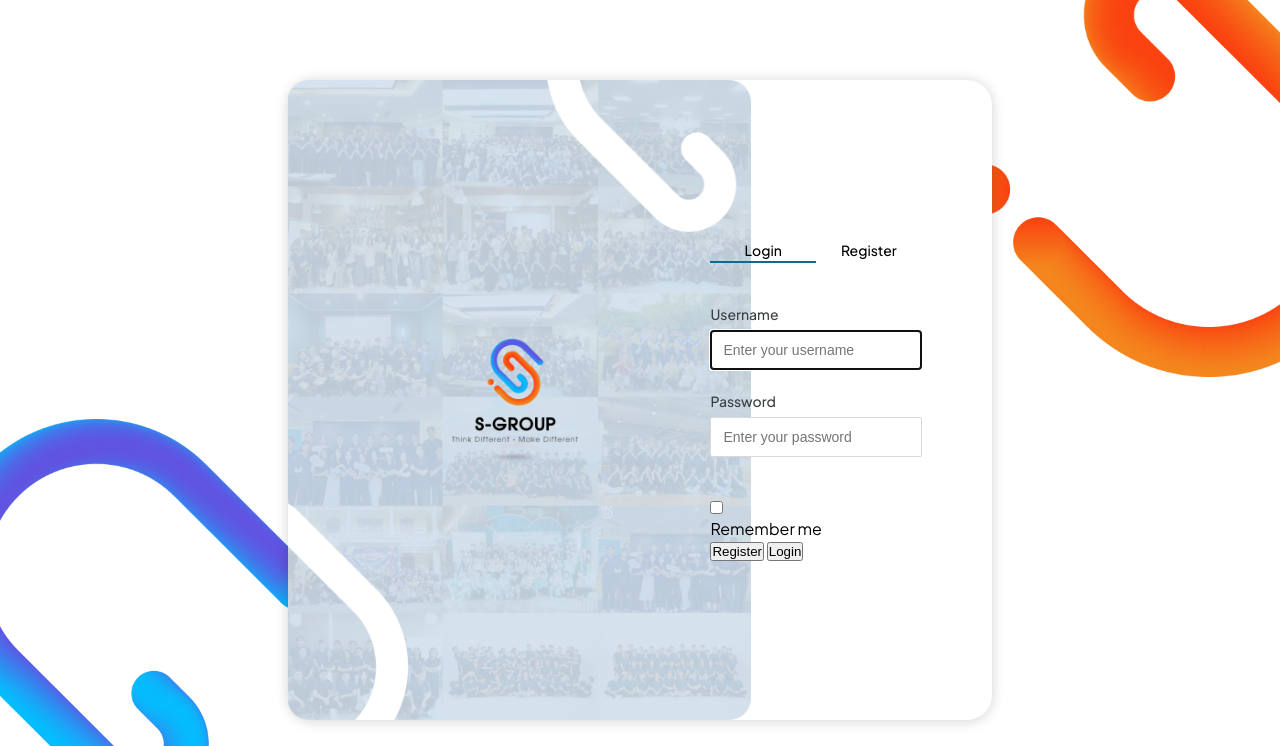
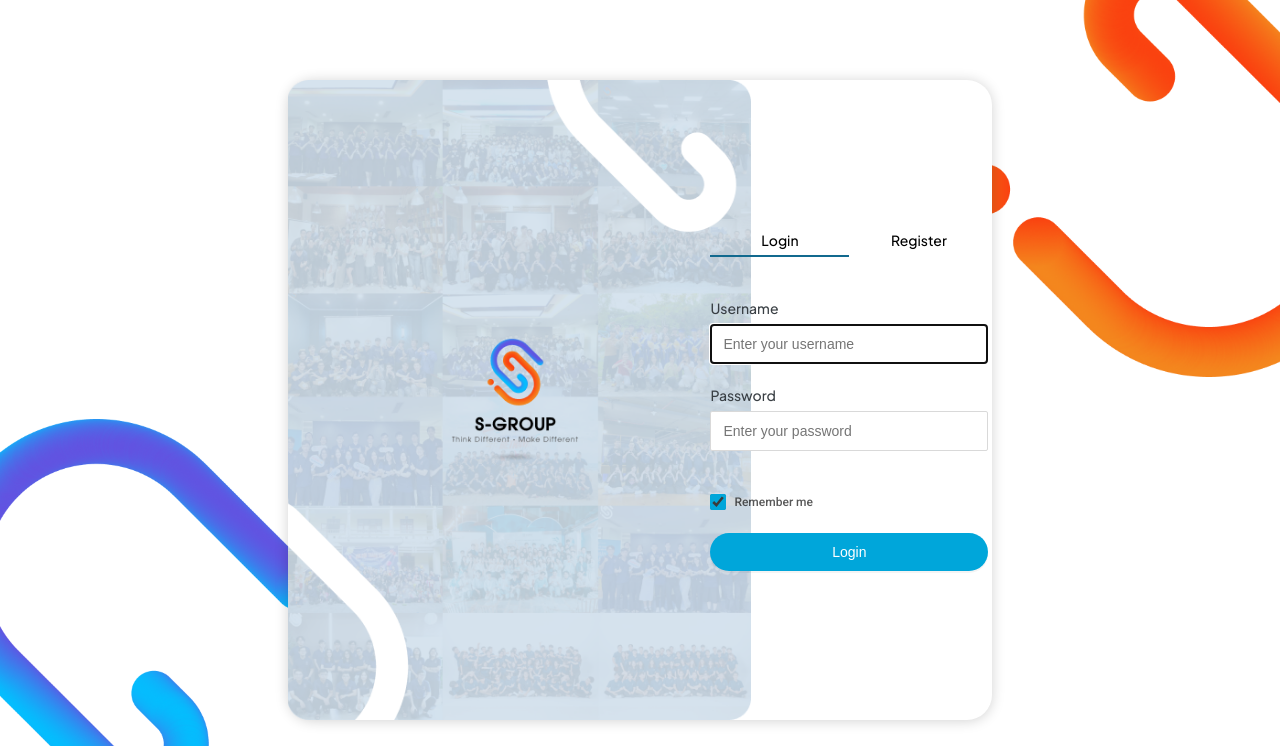
Before and after one commit to dlthaonhi/Final_Test, a plain HTML site: page login.html in a window 1280 px wide. Shown: the top 746 px of the page. Drawn offline with Linux system fonts and the light colour scheme.

Commit message:
csslogin

```diff
--- a/CSS/login.css
+++ b/CSS/login.css
@@ -90,7 +90,7 @@
 
 
 #login_style {
-
+    padding-bottom: 4px;
     border-bottom: 2px solid #11698E;
 }
 
@@ -174,6 +174,80 @@
 
 }
 
+.content_checkbox {
+    display: flex;
+    gap: 8px;
+    align-items: center;
+}
+
+.content_checkbox input {
+    width: 16px;
+    height: 16px;
+    accent-color: #00A6DA;
+}
+
+
+.content_checkbox p {
+    font-family: 'Roboto';
+    font-style: normal;
+    font-weight: 410;
+    font-size: 12px;
+    line-height: 22px;
+
+    color: rgba(0, 0, 0, 0.65);
+}
+
+.button {
+    display: flex;
+    justify-content: center;
+    align-items: center;
+    padding: 8px 15px;
+    margin-top: 20px;
+
+    width: 278px;
+    height: 38px;
+
+    background: #00A6DA;
+    box-shadow: 0px 2px 0px rgba(0, 0, 0, 0.043);
+    border-radius: 41px;
+    border: none;
+
+    cursor: pointer;
+
+}
+
+button p {
+
+    font-style: normal;
+    font-weight: 400;
+    font-size: 14px;
+    line-height: 22px;
+    text-align: center;
+
+    color: #FFFFFF;
+
+}
+
+
+#open_register {
+    display: none;
+}
+
+.hidden {
+    display: none;
+}
+
+.visible {
+    display: flex;
+}
+
+.border-none {
+    border-bottom: none;
+}
+.border {
+    border-bottom: 2px solid #11698E
+}
+
 
 
 
--- a/login.html
+++ b/login.html
@@ -67,7 +67,7 @@
                             </div>
                         </div>
                         <div class="content_checkbox">
-                            <input type="checkbox" class="checkbox" id="remember" name="remember">
+                            <input type="checkbox" class="checkbox" id="remember" name="remember" checked>
                             <p>Remember me</p>
                         </div>
                         <div class="content_button">
```
Also changed, not shown: Other/hehe.html (added, +48 -0 lines).
